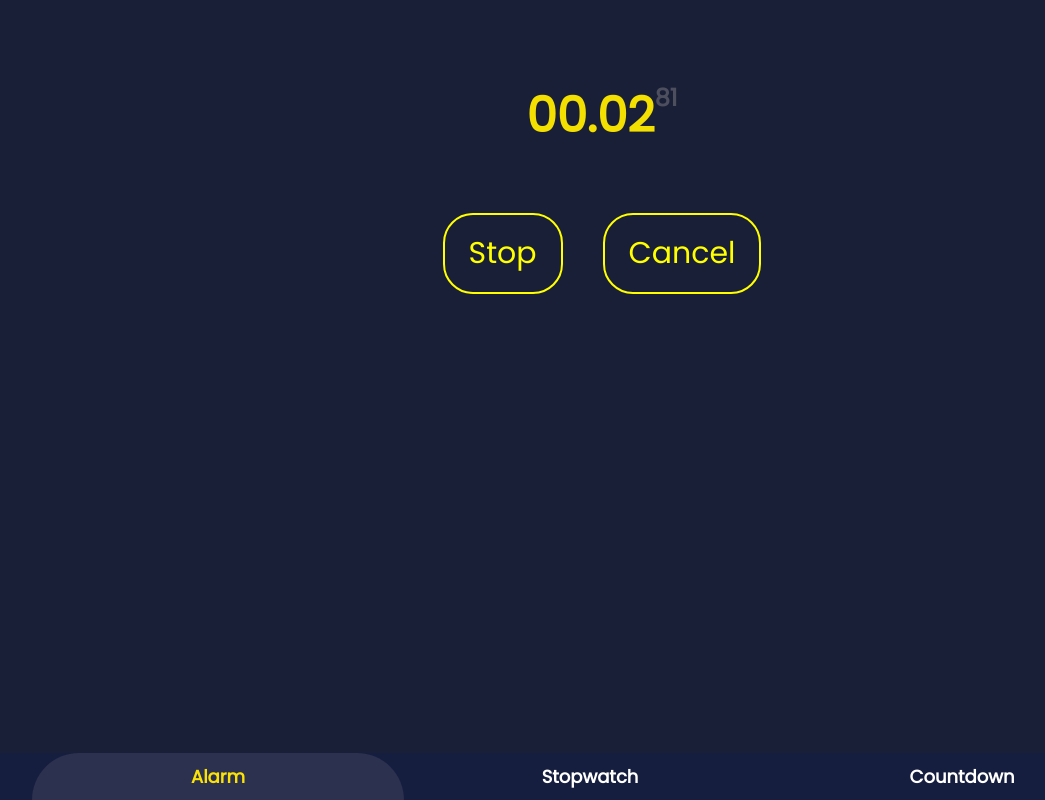
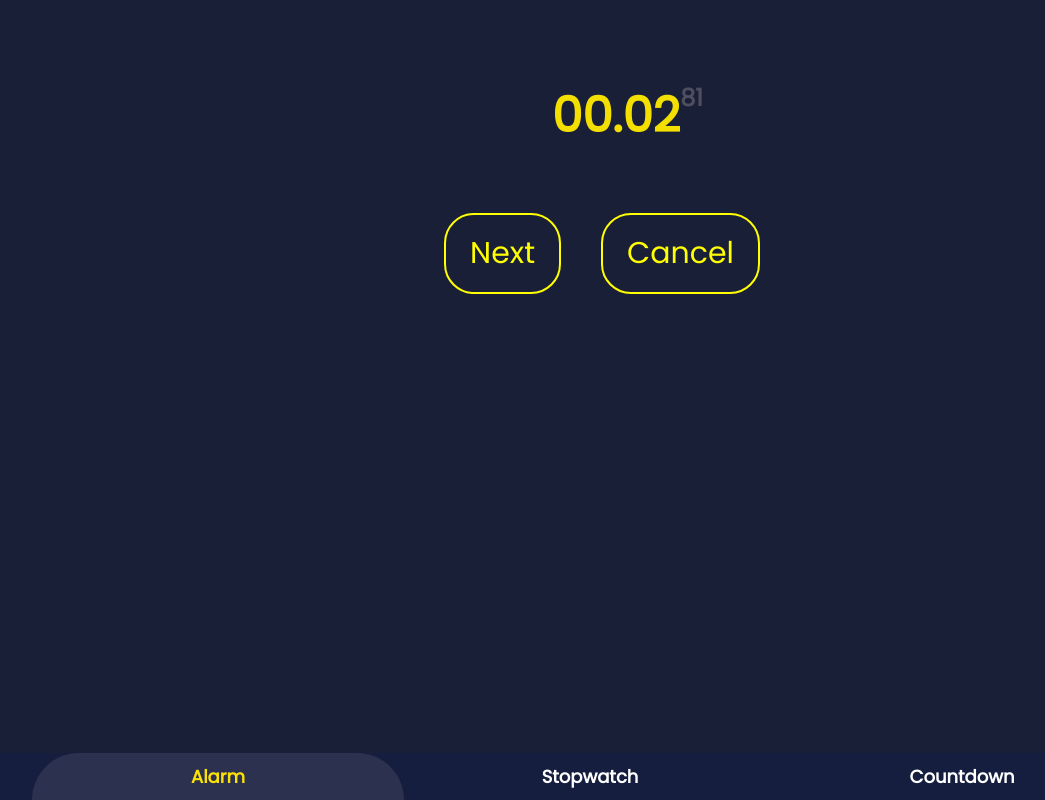
Before and after one commit to 404NotFoundedTeam/Alarm, a React (Create React App) app: page /secondomer in a window 1280 px wide. Both pictures are taken after a click on the button "Start". Shown: the whole page, without its empty margins (38-1083 px from the left). Built offline with nearby package versions, Linux system fonts and the light colour scheme.

Commit message:
sekundomer ozgardi

```diff
--- a/src/Components/BtnComponent.js
+++ b/src/Components/BtnComponent.js
@@ -13,8 +13,11 @@ function BtnComponent(props) {
 
       {props.status === 1 ? (
         <div>
-          <button className="btn btn-danger" onClick={props.stop}>
+          {/* <button className="btn btn-danger" onClick={props.stop}>
             Stop
+          </button> */}
+          <button className="btn btn-success" onClick={props.resume}>
+            Next
           </button>
           <button className="btn btn-warning" onClick={props.reset}>
             Cancel
@@ -24,7 +27,7 @@ function BtnComponent(props) {
         ""
       )}
 
-      {props.status === 2 ? (
+      {/* {props.status === 2 ? (
         <div>
           <button className="btn btn-success" onClick={props.resume}>
             Resume
@@ -35,7 +38,7 @@ function BtnComponent(props) {
         </div>
       ) : (
         ""
-      )}
+      )} */}
     </div>
   );
 }
--- a/src/Components/DisplayComponent.js
+++ b/src/Components/DisplayComponent.js
@@ -13,7 +13,7 @@ function DisplayComponent(props) {
     }
   };
   return (
-    <div className="d-flex justify-content-center">
+    <div className="sekund d-flex">
       {h()}
       <span className="mainColor">
         {props.time.m >= 10 ? props.time.m : "0" + props.time.m}.
--- a/src/Components/Sekundomer.js
+++ b/src/Components/Sekundomer.js
@@ -6,7 +6,7 @@ const saveTime = [];
 
 function Sekundomer() {
   const [time, setTime] = useState({ ms: 0, s: 0, m: 0, h: 0 });
-  const [interv, setInterv] = useState();
+  const [interv, setInterv] = useState(0);
   const [status, setStatus] = useState(0);
   // Not started = 0
   // started = 1
@@ -40,21 +40,25 @@ function Sekundomer() {
     return setTime({ ms: updatedMs, s: updatedS, m: updatedM, h: updatedH });
   };
 
-  const stop = () => {
-    clearInterval(interv);
-    setStatus(2);
-    saveTime.push(time);
-    console.log(saveTime);
-  };
+  // const stop = () => {
+  //   clearInterval(interv);
+  //   setStatus(2);
+  //   saveTime.push(time);
+  //   console.log(saveTime);
+  // };
 
   const reset = () => {
+    // stop();
     clearInterval(interv);
     setStatus(0);
     setTime({ ms: 0, s: 0, m: 0, h: 0 });
     saveTime.splice(0, saveTime.length);
   };
 
-  const resume = () => start();
+  const resume = () => {
+    // start();
+    saveTime.push(time);
+  };
 
   return (
     <SekundomerWrapper>
@@ -63,17 +67,20 @@ function Sekundomer() {
         status={status}
         resume={resume}
         reset={reset}
-        stop={stop}
+        // stop={stop}
         start={start}
       />
       <div className="text-white">
         <div className="row">
           <div className="col-12">
-            {saveTime.map((e) => {
+            {saveTime.map((e, i) => {
               return (
-                <div className="borderBottom">
-                  {e.h ? e.h`.` : ""} {e.m ? e.m`.` : ""}
-                  {e.s} . {e.ms}
+                <div className="borderBottom my-4">
+                  <span className="me-4">{i + 1}.</span>
+                  <span className="text-white orbitron ">
+                    {e.h ? e.h : ""} {e.m ? e.m + "." : ""}
+                    {e.s}.{e.ms}
+                  </span>
                 </div>
               );
             })}
--- a/src/Components/SekundomerWrapper.js
+++ b/src/Components/SekundomerWrapper.js
@@ -28,7 +28,22 @@ const SekundomerWrapper = styled.div`
   }
   .borderBottom {
     color: #f3df00;
-    border-bottom: 2px solid white;
+  }
+  .sekund {
+    width: 100px;
+  }
+  .row {
+    height: 55vh;
+    display: flex;
+    flex-direction: column;
+  }
+  .col-12 {
+    flex: 1;
+    height: 100%;
+    overflow: auto;
+  }
+  .col-12::-webkit-scrollbar {
+    display: none;
   }
 `;
 export default SekundomerWrapper;
```
